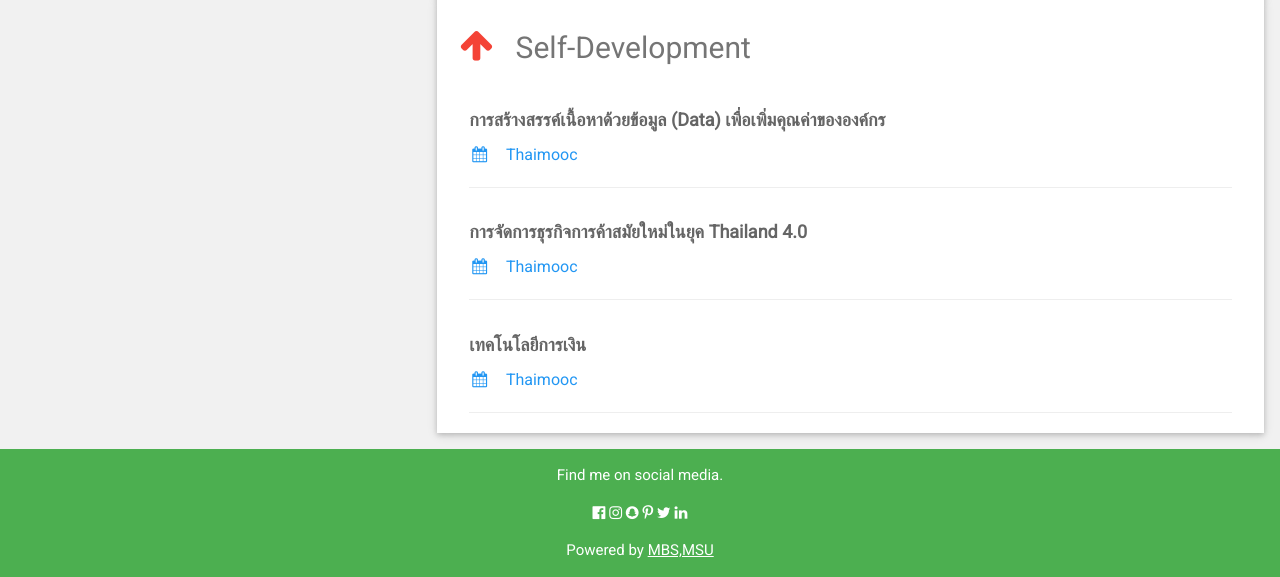
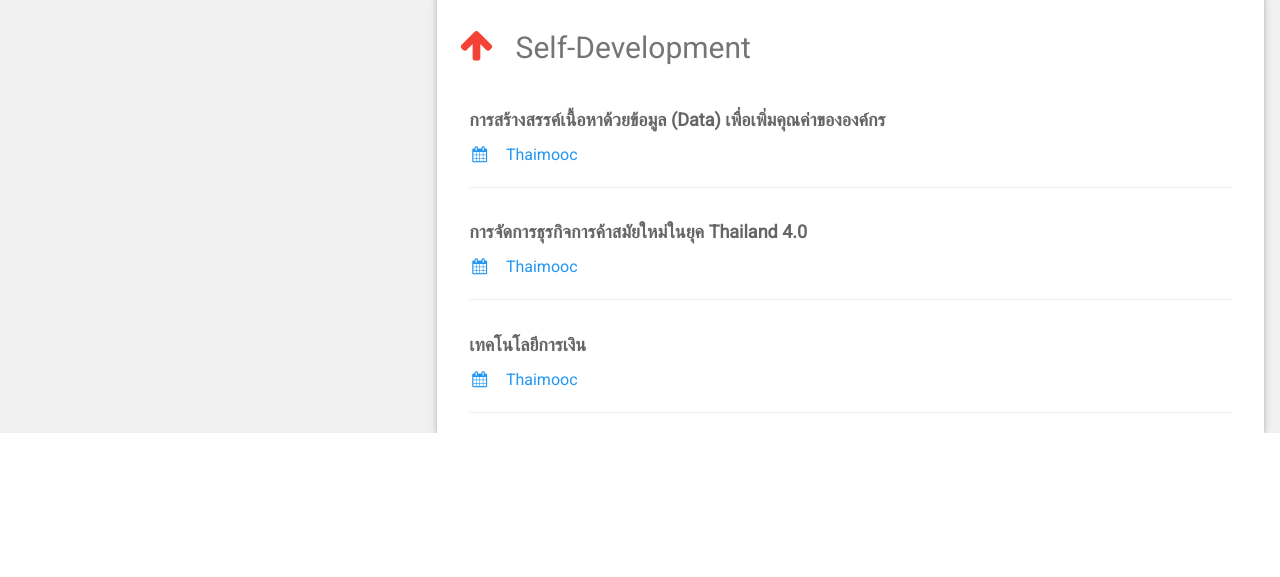
Before and after one commit to 62010914602/myResume, a PHP site: page / in a window 1280 px wide. Shown: the part 1343-1920 px from the top of the page. After the commit the page ends 1776 px from the top, so only its background shows below. Run offline with PHP 8.4, Linux system fonts and the light colour scheme.

Commit message:
Update index.php

```diff
--- a/index.php
+++ b/index.php
@@ -152,16 +152,5 @@ html,body,h1,h2,h3,h4,h5,h6 {font-family: "Roboto", sans-serif}
   <!-- End Page Container -->
 </div>
 
-<footer class="w3-container w3-green w3-center w3-margin-top">
-  <p>Find me on social media.</p>
-  <i class="fa fa-facebook-official w3-hover-opacity"></i>
-  <i class="fa fa-instagram w3-hover-opacity"></i>
-  <i class="fa fa-snapchat w3-hover-opacity"></i>
-  <i class="fa fa-pinterest-p w3-hover-opacity"></i>
-  <i class="fa fa-twitter w3-hover-opacity"></i>
-  <i class="fa fa-linkedin w3-hover-opacity"></i>
-  <p>Powered by <a href="http://mbs.msu.ac.th/2022/" target="_blank">MBS,MSU</a></p>
-</footer>
-
 </body>
 </html>
```
